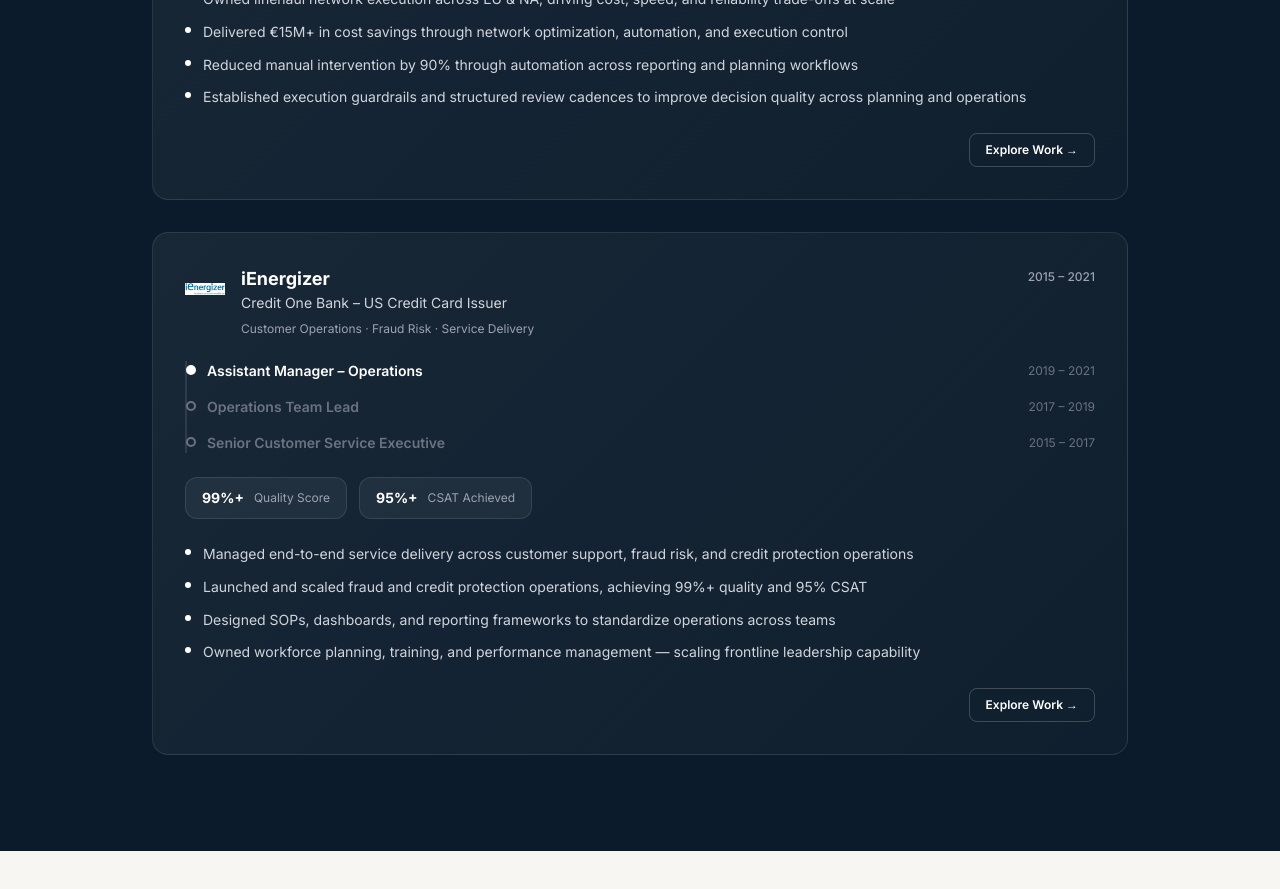
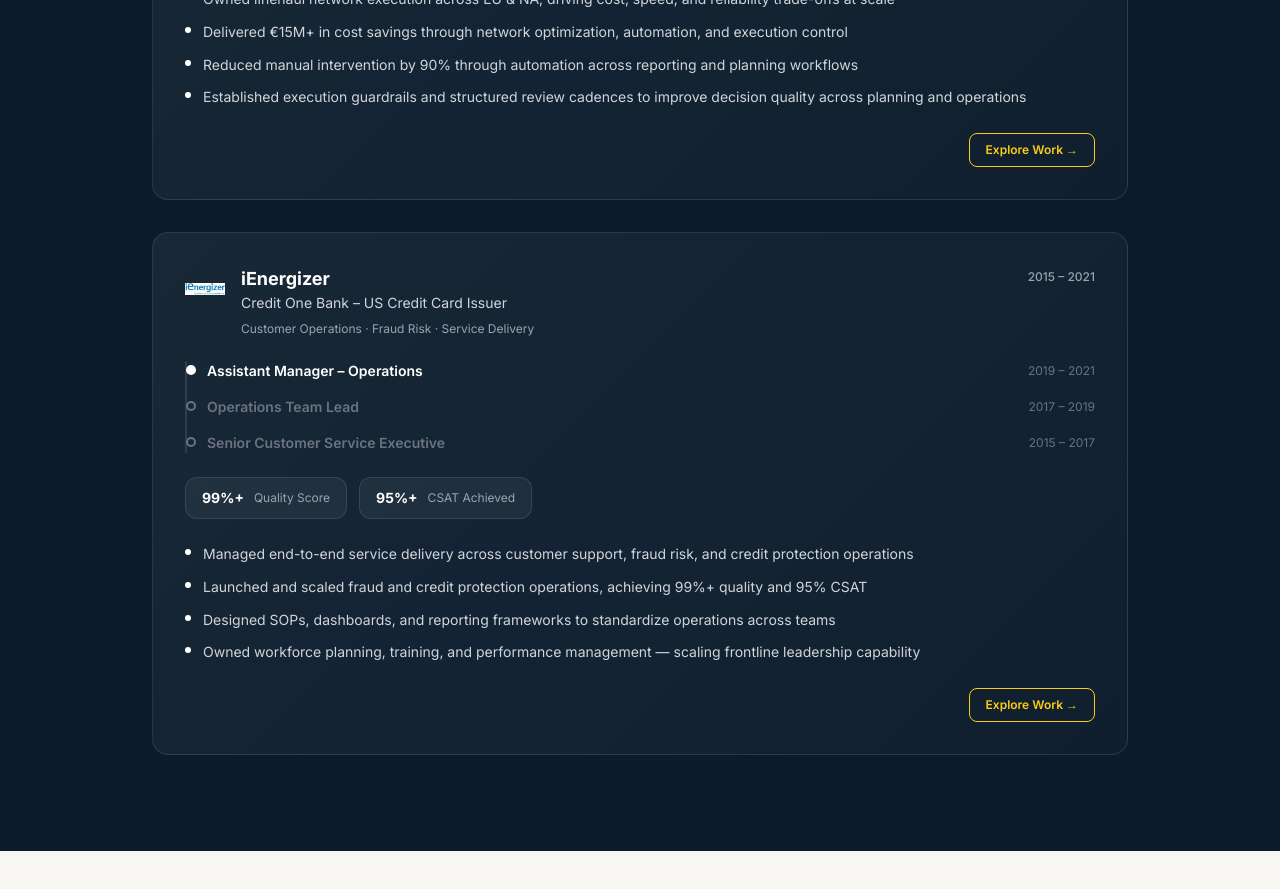
Before and after one commit to DA2793/divyansh-portfolio, a React (Vite) app: page / in a window 1280 px wide. Shown: the part 2360-3249 px from the top of the page. Built offline with nearby package versions, Linux system fonts and the light colour scheme.

Commit message:
make Explore Work buttons golden to match site accent

```diff
--- a/src/components/Experience/Experience.jsx
+++ b/src/components/Experience/Experience.jsx
@@ -86,7 +86,7 @@ const Experience = () => {
             </ul>
 
             <div className="flex justify-end">
-              <button className="text-xs font-semibold text-white border border-white/20 rounded-lg px-4 py-2 hover:bg-white hover:text-[#0b1b2b] transition">
+              <button className="text-xs font-semibold text-yellow-400 border border-yellow-400 rounded-lg px-4 py-2 hover:bg-yellow-400 hover:text-[#0b1b2b] transition">
                 Explore Work →
               </button>
             </div>
@@ -153,7 +153,7 @@ const Experience = () => {
             </ul>
 
             <div className="flex justify-end">
-              <button className="text-xs font-semibold text-white border border-white/20 rounded-lg px-4 py-2 hover:bg-white hover:text-[#0b1b2b] transition">
+              <button className="text-xs font-semibold text-yellow-400 border border-yellow-400 rounded-lg px-4 py-2 hover:bg-yellow-400 hover:text-[#0b1b2b] transition">
                 Explore Work →
               </button>
             </div>
```
